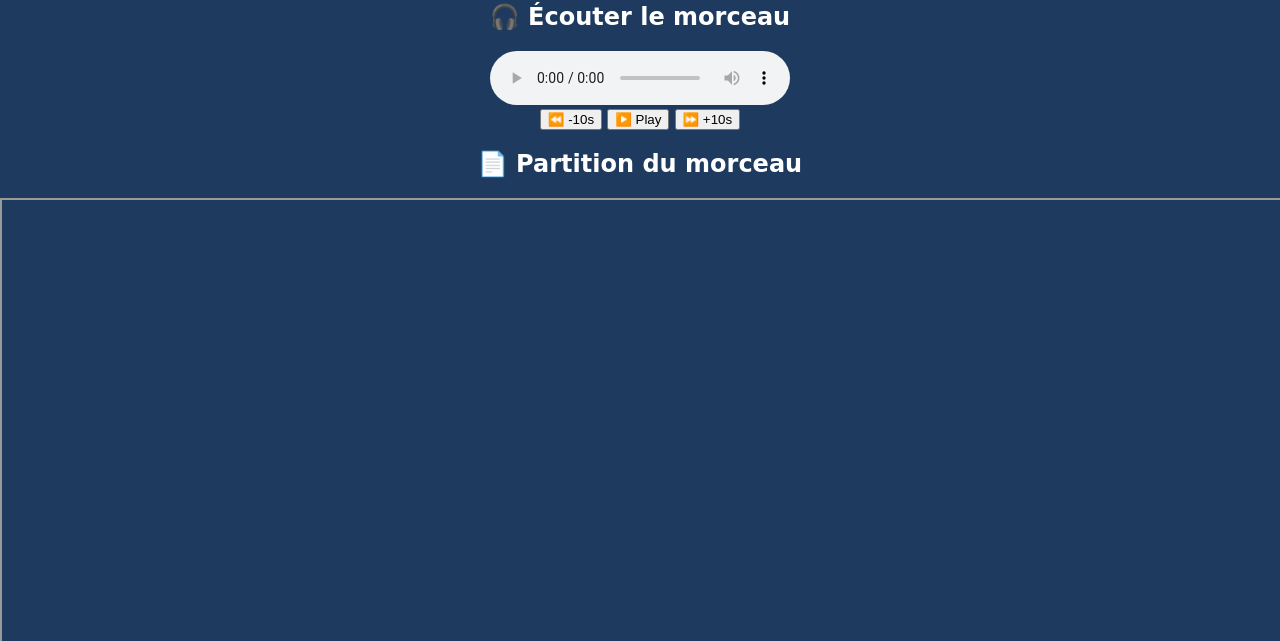
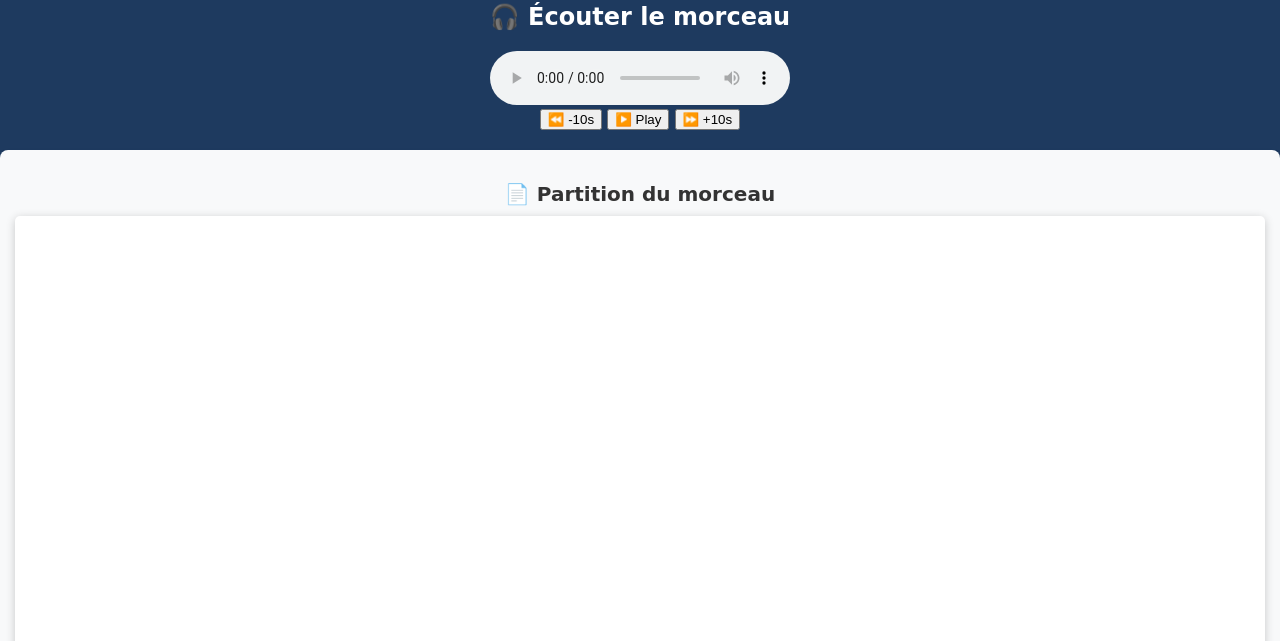
Before and after one commit to Arthurondo/ballade_pwa, a plain HTML site: page track_detail.html in a window 1280 px wide. Shown: the part 159-800 px from the top of the page. Drawn offline with Linux system fonts and the light colour scheme.

Commit message:
Update style.css

```diff
--- a/style.css
+++ b/style.css
@@ -215,3 +215,46 @@ header {
         align-items: center;
     }
 }
+/* Section des partitions PDF */
+.pdf-section {
+    margin-top: 20px;
+    padding: 15px;
+    background: #f8f9fa;
+    border-radius: 8px;
+    box-shadow: 0 4px 6px rgba(0, 0, 0, 0.1);
+    text-align: center;
+}
+
+/* Titre de la section PDF */
+.pdf-section h2 {
+    color: #333;
+    font-size: 20px;
+    margin-bottom: 10px;
+}
+
+/* Conteneur du PDF */
+iframe#pdf-viewer {
+    width: 100%;
+    height: 600px;
+    border: none;
+    background: #fff;
+    box-shadow: 0 2px 10px rgba(0, 0, 0, 0.2);
+    border-radius: 5px;
+}
+
+/* Style pour le bouton de téléchargement */
+#downloadPDF {
+    display: inline-block;
+    margin-top: 15px;
+    padding: 10px 15px;
+    background: #007bff;
+    color: white;
+    text-decoration: none;
+    border-radius: 5px;
+    font-weight: bold;
+    transition: 0.3s;
+}
+
+#downloadPDF:hover {
+    background: #0056b3;
+}
```
